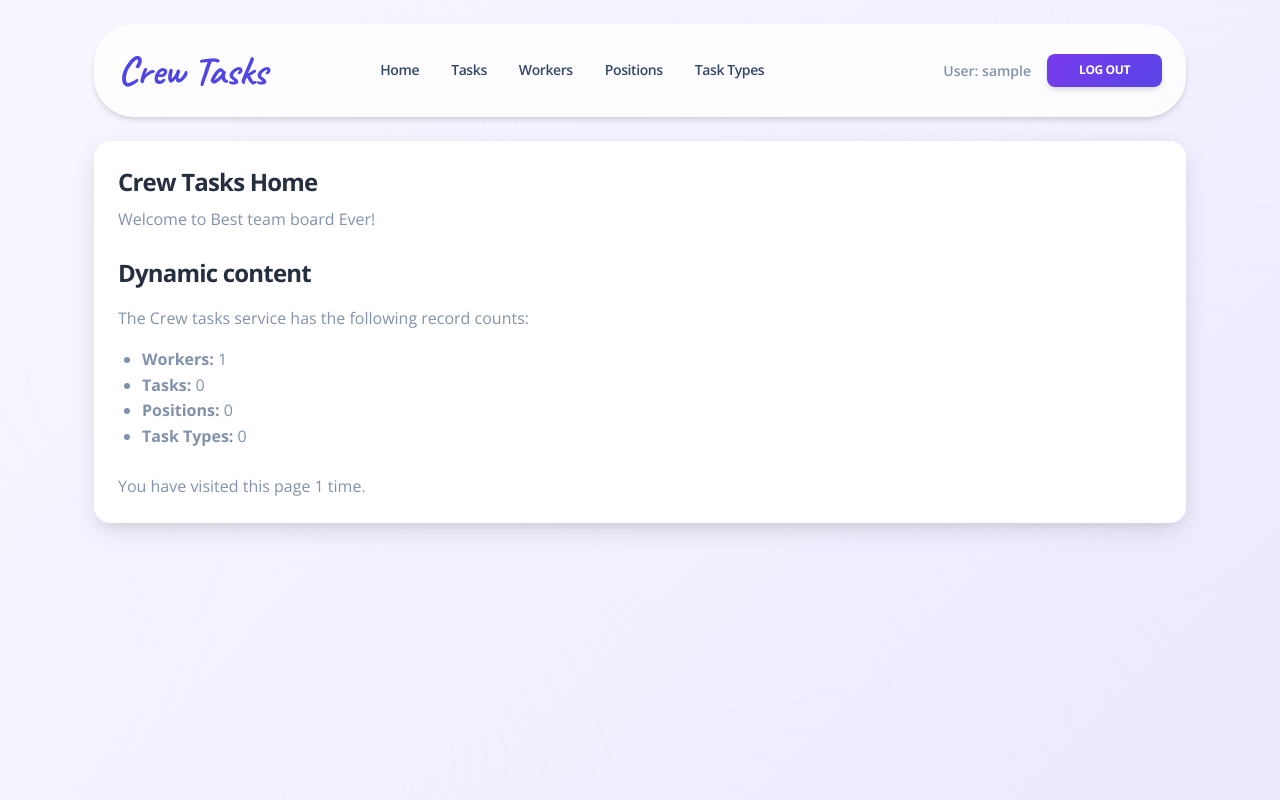
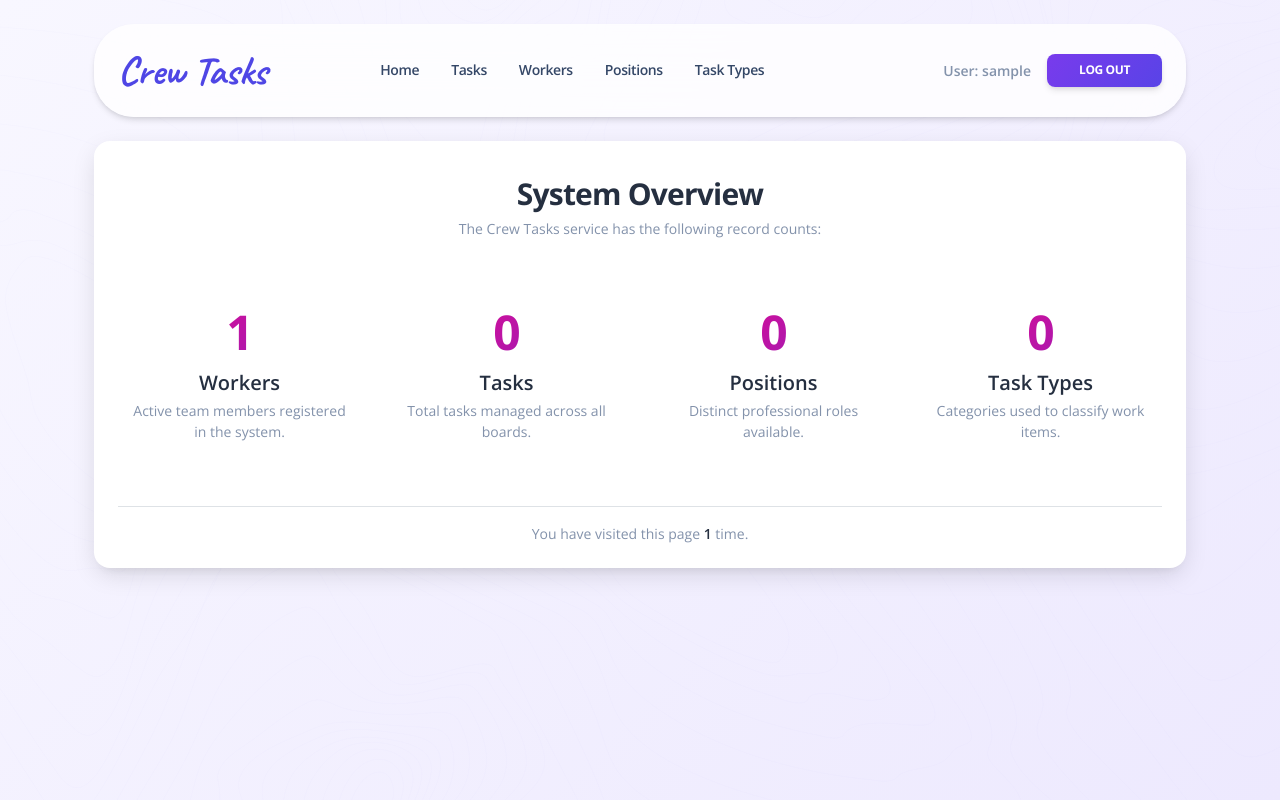
Before and after one commit to AndriiOne/crew-tasks, a Django app: page / in a window 1280 px wide. Run offline with Django 5.2, Linux system fonts and the light colour scheme; the visitor is signed in with stand-in values (Sample User, id 1); data comes from the database, SQL or seed files in the repository; data that the repository does not hold is empty; some libraries are stand-ins or nearby versions.

Commit message:
Redesign home page as dashboard

```diff
--- a/templates/tasks/home.html
+++ b/templates/tasks/home.html
@@ -1,18 +1,44 @@
 {% extends "base.html" %}
 
+{% block title %}Crew Tasks - Home{% endblock %}
+
 {% block content %}
-  <h4 class="font-weight-bolder mb-2">Crew Tasks Home</h4>
-  <p class="text-secondary mb-4">Welcome to Best team board Ever!</p>
+<div class="text-center mb-5 pt-2">
+  <h3 class="font-weight-bolder text-dark mb-1">System Overview</h3>
+  <p class="text-secondary text-sm">The Crew Tasks service has the following record counts:</p>
+</div>
 
-  <h4 class="font-weight-bolder mb-3">Dynamic content</h4>
-  <p class="text-secondary">The Crew tasks service has the following record counts:</p>
+<div class="row text-center">
 
-  <ul class="text-secondary ps-4 mb-4">
-    <li><strong>Workers:</strong> {{ num_workers }}</li>
-    <li><strong>Tasks:</strong> {{ num_tasks }}</li>
-    <li><strong>Positions:</strong> {{ num_positions }}</li>
-    <li><strong>Task Types:</strong> {{ num_task_types }}</li>
-  </ul>
+  <div class="col-lg-3 col-md-6 mb-4 mb-lg-0 position-relative">
+    <h3 class="text-gradient text-primary font-weight-bolder display-5">{{ num_workers }}</h3>
+    <h5 class="mt-2 mb-1">Workers</h5>
+    <p class="text-sm text-secondary px-2">Active team members registered in the system.</p>
+  </div>
 
-  <p class="text-secondary mb-0">You have visited this page {{ num_visits }} time{{ num_visits|pluralize }}.</p>
+  <div class="col-lg-3 col-md-6 mb-4 mb-lg-0 position-relative">
+    <h3 class="text-gradient text-primary font-weight-bolder display-5">{{ num_tasks }}</h3>
+    <h5 class="mt-2 mb-1">Tasks</h5>
+    <p class="text-sm text-secondary px-2">Total tasks managed across all boards.</p>
+  </div>
+
+  <div class="col-lg-3 col-md-6 mb-4 mb-lg-0 position-relative">
+    <h3 class="text-gradient text-primary font-weight-bolder display-5">{{ num_positions }}</h3>
+    <h5 class="mt-2 mb-1">Positions</h5>
+    <p class="text-sm text-secondary px-2">Distinct professional roles available.</p>
+  </div>
+
+  <div class="col-lg-3 col-md-6 mb-4 mb-lg-0">
+    <h3 class="text-gradient text-primary font-weight-bolder display-5">{{ num_task_types }}</h3>
+    <h5 class="mt-2 mb-1">Task Types</h5>
+    <p class="text-sm text-secondary px-2">Categories used to classify work items.</p>
+  </div>
+
+</div>
+
+<div class="text-center mt-5 pt-3 border-top">
+  <p class="text-sm text-secondary mb-0">
+    You have visited this page <span class="font-weight-bold text-dark">{{ num_visits }}</span> time{{ num_visits|pluralize }}.
+  </p>
+</div>
 {% endblock %}
```
Also changed, not shown: templates/base.html (+0 -10 lines).
